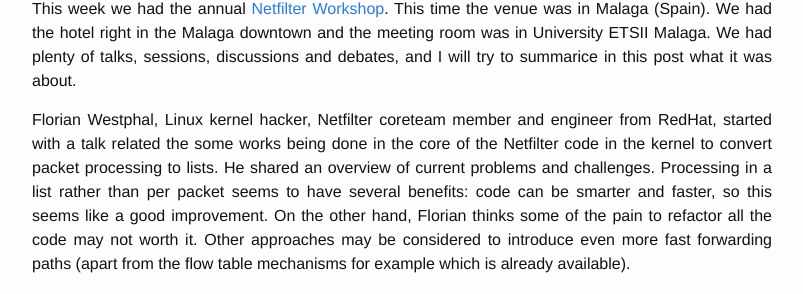
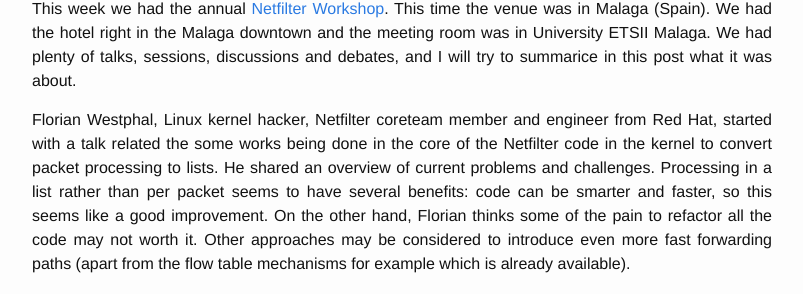
Before and after one commit to aborrero/ral-arturo.org, a Jekyll site: the page built from _posts/2019-07-11-nfws2019.md, in a window 1280 px wide and 1400 px high, scrolled down 270 px. Shown: the part 149-443 px from the top of the window, without its empty margins (238-1041 px from the left). Built offline with Jekyll 4.4.1, drawn with Linux system fonts in a browser that asks for light colours; some of the changed text lies outside the part shown.

Commit message:
_posts/2019-07-11-nfws2019.md: fix Red Hat spelling
Suggestion by Phil :-)

Signed-off-by: Arturo Borrero Gonzalez <arturo@debian.org>

```diff
--- a/_posts/2019-07-11-nfws2019.md
+++ b/_posts/2019-07-11-nfws2019.md
@@ -16,7 +16,7 @@ summarice in this post what it was about.
 <!--more-->
 
 Florian Westphal, Linux kernel hacker, Netfilter coreteam member and engineer
-from RedHat, started with a talk related the some works being done in the core
+from Red Hat, started with a talk related the some works being done in the core
 of the Netfilter code in the kernel to convert packet processing to lists.
 He shared an overview of current problems and challenges. Processing in a list
 rather than per packet seems to have several benefits: code can be smarter and
@@ -93,7 +93,7 @@ The new flow block API should improve this situation, while also giving support
 for nftables offload.
 Related article in LWN: https://lwn.net/Articles/793080/
 
-Next talk was by Phil, engineer at RedHat. He commented on user-defined strings
+Next talk was by Phil, engineer at Red Hat. He commented on user-defined strings
 in nftables, which presents some challenges. Some debate happened, mostly to
 get to an agreement on how to proceed.
 
```
